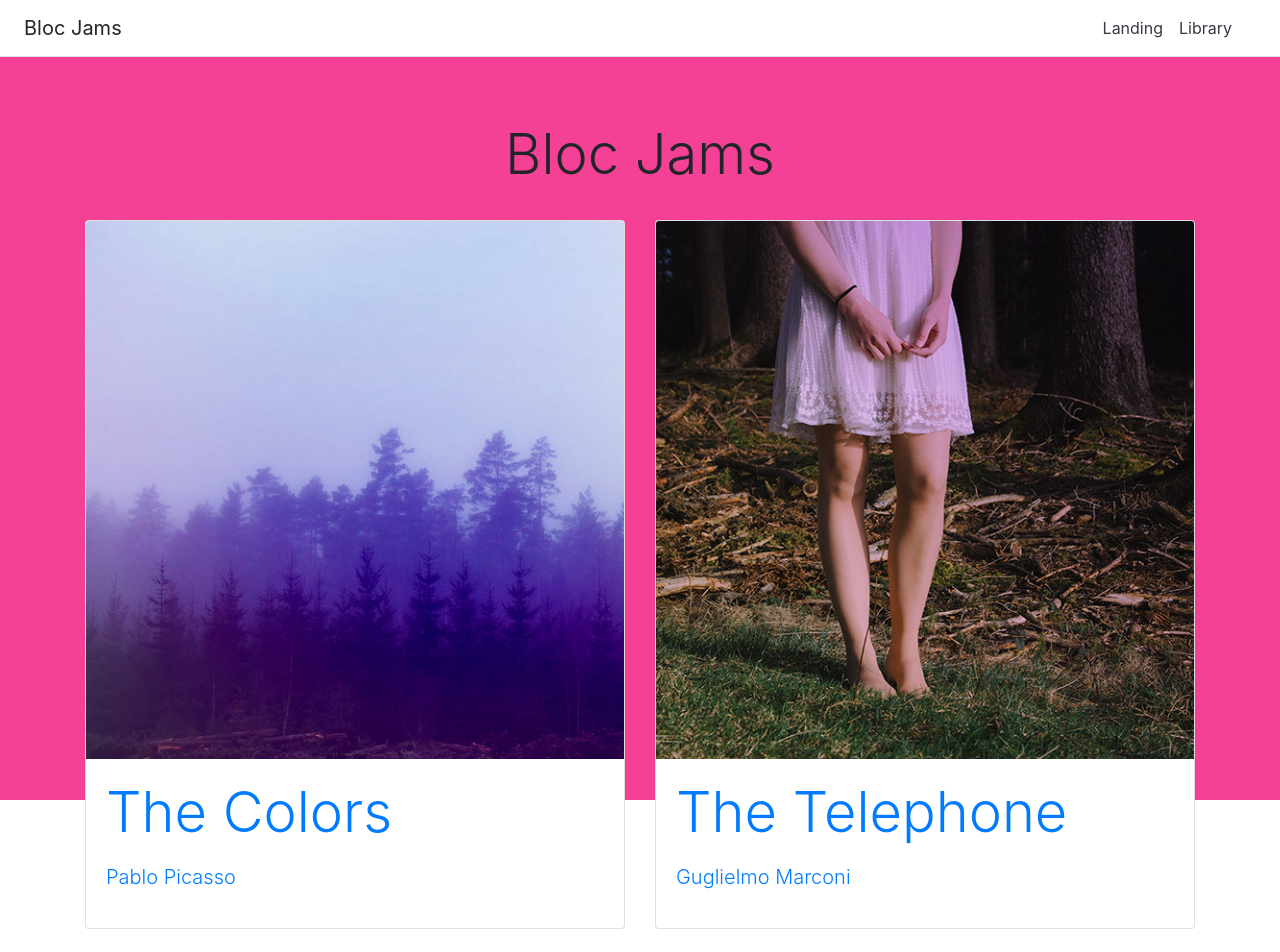
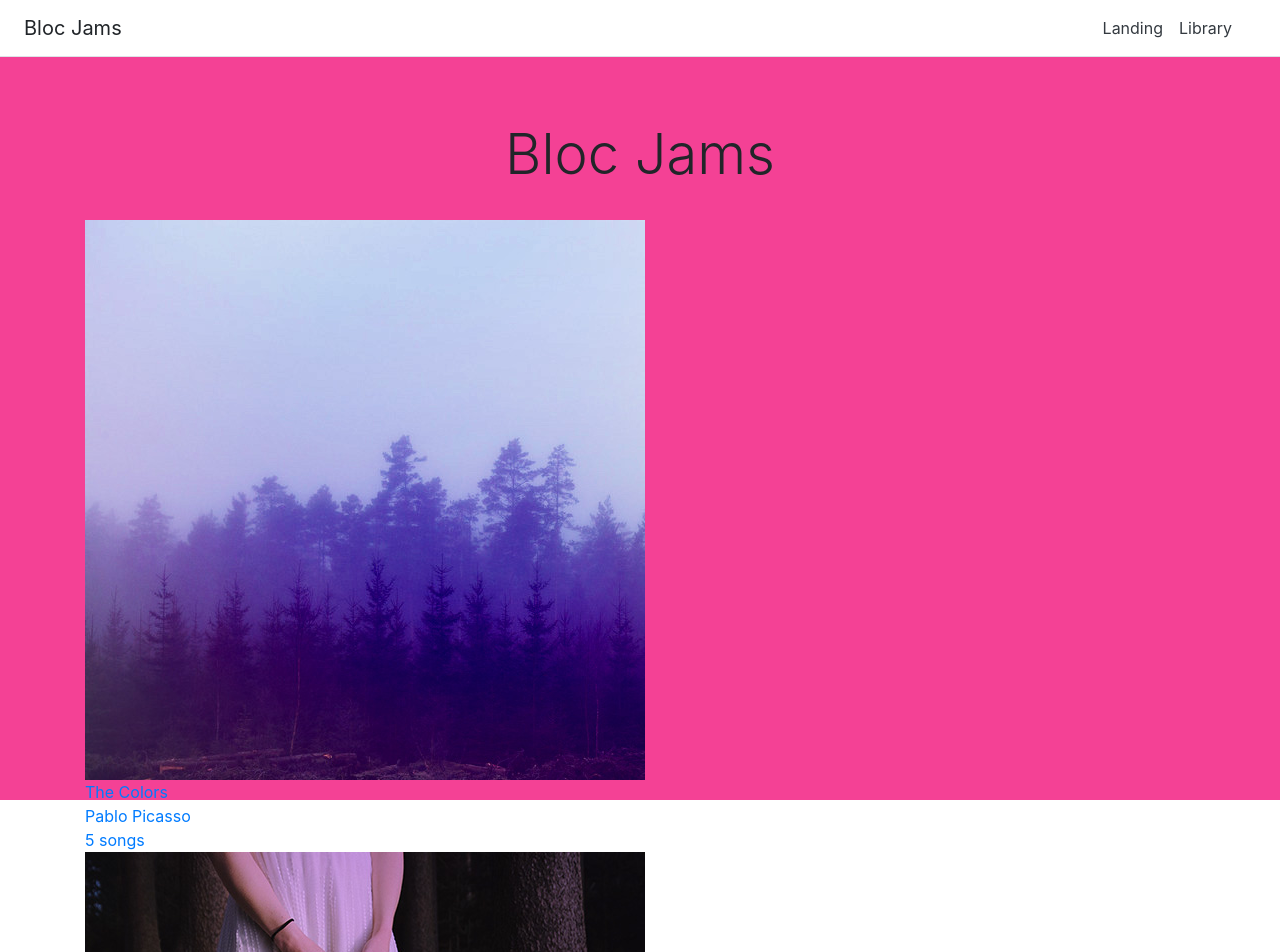
Before and after one commit to enigmatic-groot/bloc-jams-react, a React (Create React App) app: page /library in a window 1280 px wide. Shown: the top 952 px of the page. Built offline with nearby package versions, Linux system fonts and the light colour scheme.

Commit message:
assignment-10-STYLES^

```diff
--- a/src/components/Album.js
+++ b/src/components/Album.js
@@ -210,7 +210,6 @@ class Album extends Component {
           </tbody>
         </table>
 
-
         <PlayerBar
           isPlaying={this.state.isPlaying}
           currentSong={this.state.currentSong}
--- a/src/components/Landing.js
+++ b/src/components/Landing.js
@@ -1,7 +1,4 @@
 import React from "react";
-///import { Row, Col } from "react-bootstrap";
-//import ".././styles/Landing.css";
-
 const Landing = () => (
   <section className="landing">
     <h1 className="text-center mb-5">Turn the music up!</h1>
--- a/src/components/Library.js
+++ b/src/components/Library.js
@@ -1,32 +1,23 @@
 import React, { Component } from "react";
 import { Link } from "react-router-dom";
 import albumData from "./../data/albums";
-
 class Library extends Component {
   constructor(props) {
     super(props);
+    //Assign albumData to album property of the state object.
+    //manipulate state
     this.state = { albums: albumData };
   }
-
   render() {
     return (
-      <section className="row">
+      <section className="library">
         {this.state.albums.map((album, index) => (
-          <div className="col-md-6" key={index}>
-            <div className="card mb-4 box-shadow">
-              <Link to={`/album/${album.slug}`}>
-                <img
-                  className="card-img-top"
-                  src={album.albumCover}
-                  alt={album.title}
-                />
-                <div className="card-body">
-                  <p className="display-4">{album.title}</p>
-                  <p className="lead">{album.artist}</p>
-                </div>
-              </Link>
-            </div>
-          </div>
+          <Link to={`/album/${album.slug}`} key={index}>
+            <img src={album.albumCover} alt={album.title} />
+            <div>{album.title}</div>
+            <div>{album.artist}</div>
+            <div>{album.songs.length} songs</div>
+          </Link>
         ))}
       </section>
     );
```
